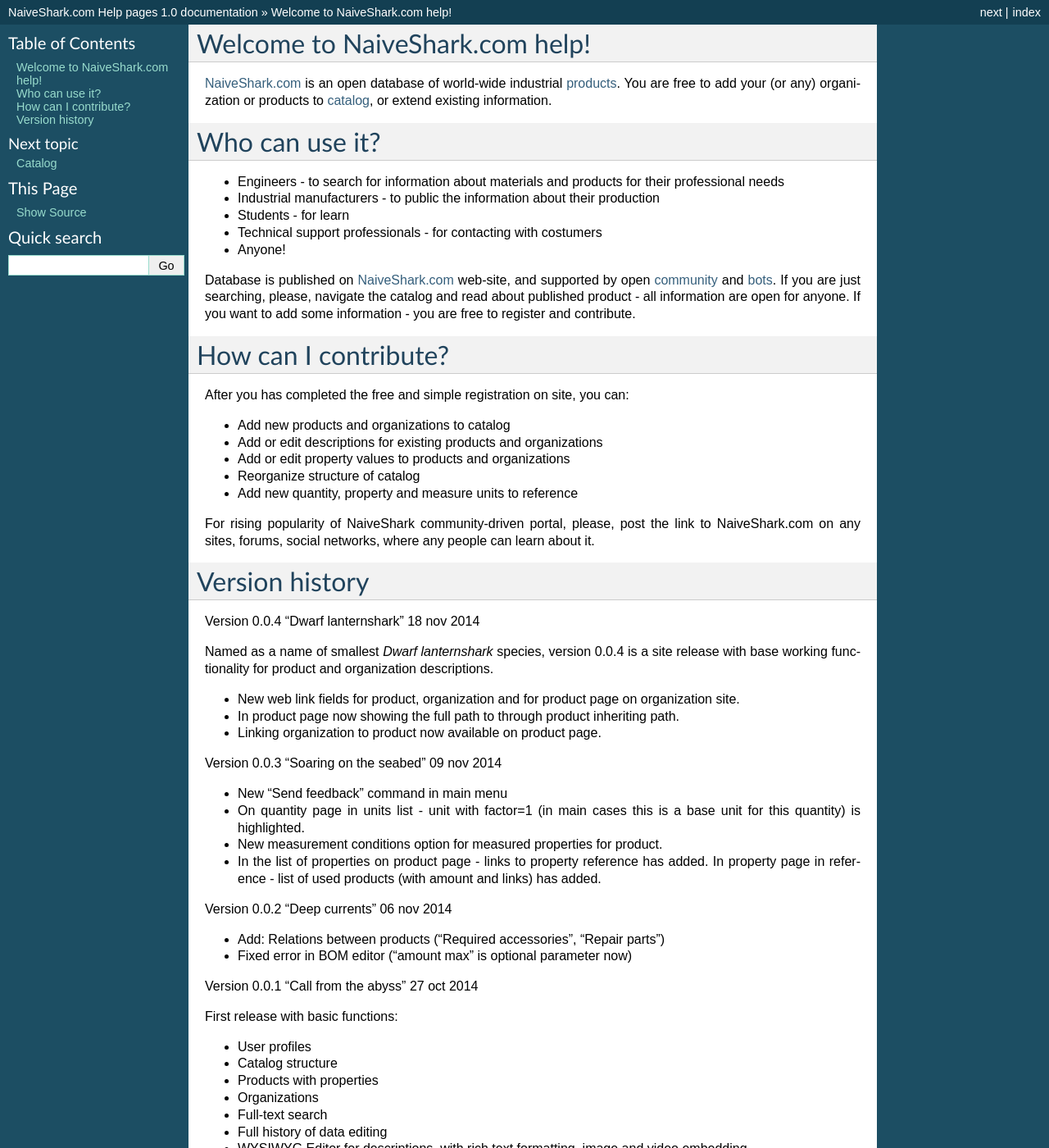
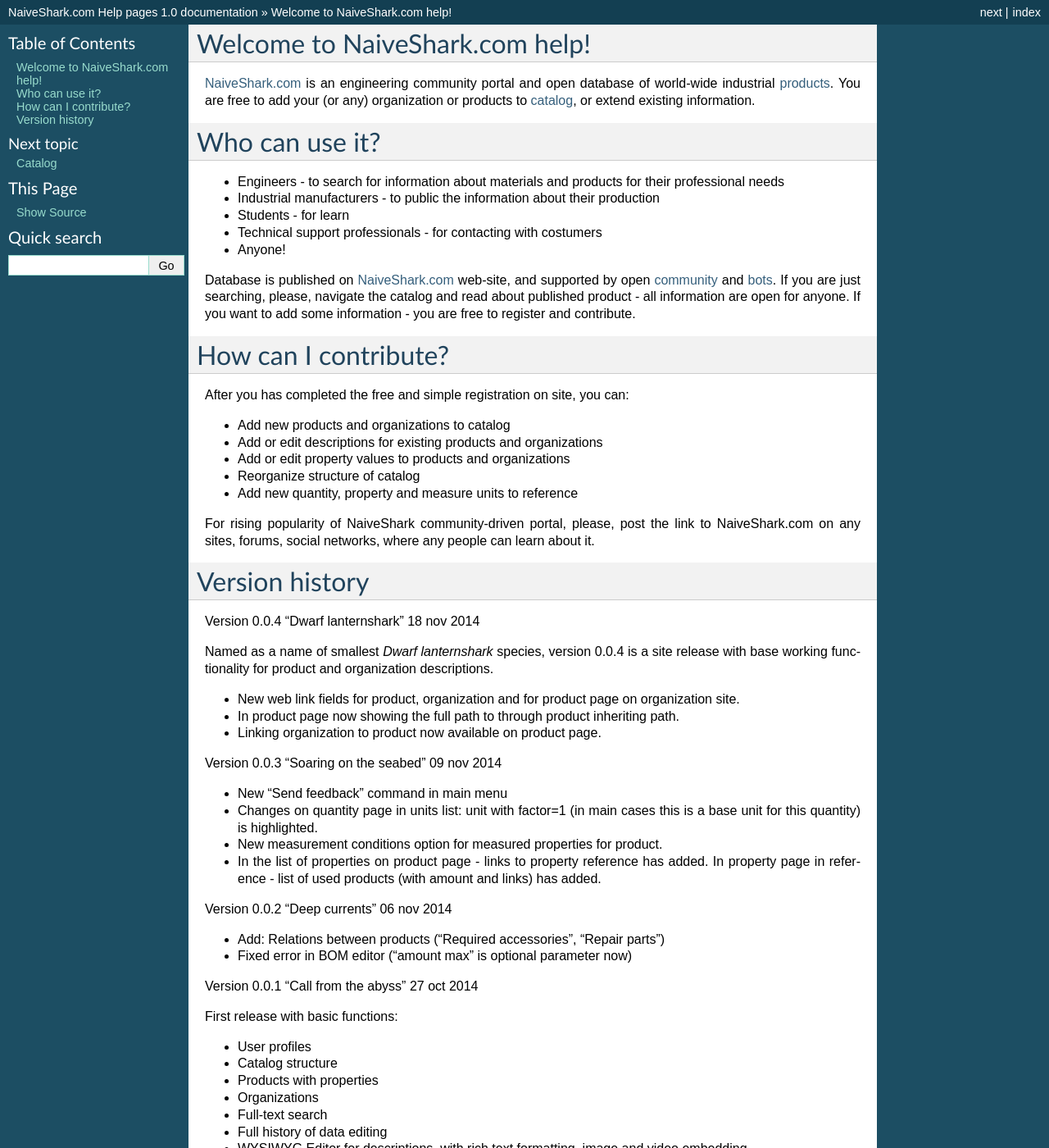
Before and after one commit to NaiveShark/NaiveSharkComDoc, a Sphinx documentation site: the page built from docs/index.rst, in a window 1280 px wide and 1400 px high. Shown: the whole window at 82% size. Built offline with Sphinx 7.4.7, drawn with Linux system fonts in a browser that asks for light colours.

Commit message:
мелкие правки

```diff
--- a/docs/index.rst
+++ b/docs/index.rst
@@ -6,7 +6,7 @@
 Welcome to NaiveShark.com help!
 =============================================
 
-`NaiveShark.com <http://www.naiveshark.com>`_ is an open database of world-wide industrial :doc:`products</product>`. You are free to add your (or any) organization or products to :doc:`catalog</catalog>`, or extend existing information.
+`NaiveShark.com <http://www.naiveshark.com>`_ is an engineering community portal and open database of world-wide industrial :doc:`products</product>`. You are free to add your (or any) organization or products to :doc:`catalog</catalog>`, or extend existing information.
 
 Who can use it?
 ===============
@@ -46,7 +46,7 @@
 Version 0.0.3 "Soaring on the seabed" 09 nov 2014
 
 * New "Send feedback" command in main menu
-* On quantity page in units list - unit with factor=1 (in main cases this is a base unit for this quantity) is highlighted.
+* Changes on quantity page in units list: unit with factor=1 (in main cases this is a base unit for this quantity) is highlighted.
 * New measurement conditions option for measured properties for product.
 * In the list of properties on product page - links to property reference has added. In property page in reference - list of used products (with amount and links) has added.
 
```
